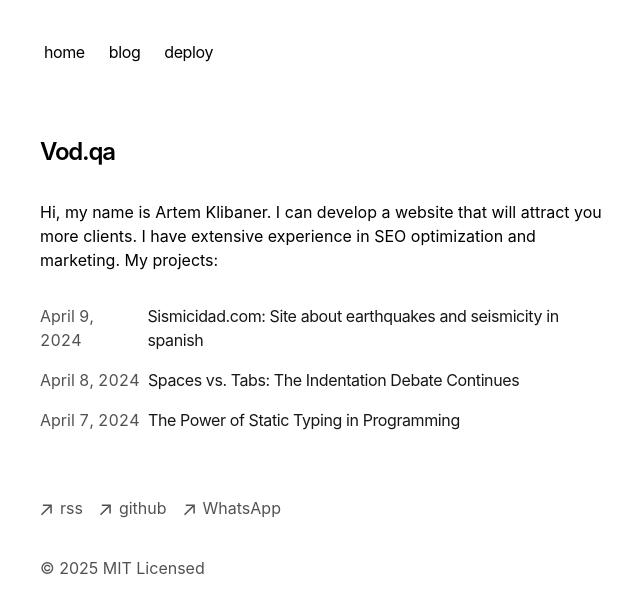
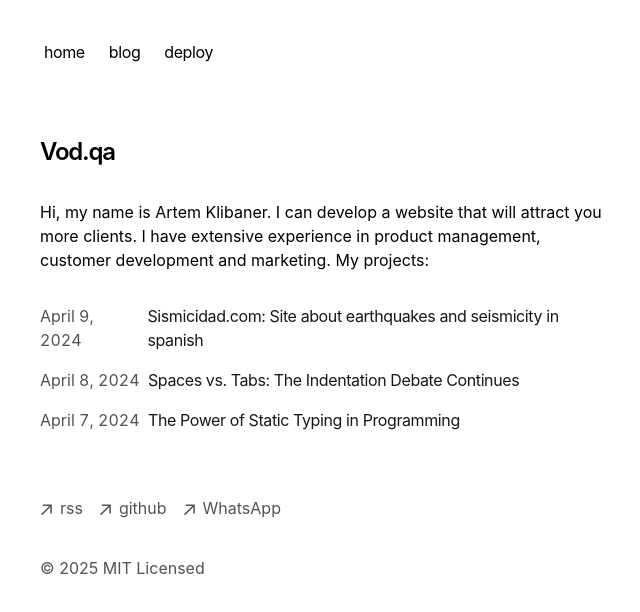
Before and after one commit to z97/my-cv, a Next.js app: page / in a window 1280 px wide. Shown: the top 612 px of the page, without its empty margins (312-952 px from the left). Built offline with nearby package versions, Linux system fonts and the light colour scheme.

Commit message:
Update page.tsx

```diff
--- a/app/page.tsx
+++ b/app/page.tsx
@@ -7,7 +7,7 @@ export default function Page() {
         Vod.qa
       </h1>
       <p className="mb-4">
-        {`Hi, my name is Artem Klibaner. I can develop a website that will attract you more clients. I have extensive experience in SEO optimization and marketing. My projects:`}
+        {`Hi, my name is Artem Klibaner. I can develop a website that will attract you more clients. I have extensive experience in product management, customer development and marketing. My projects:`}
       </p>
       <div className="my-8">
         <BlogPosts />
```
